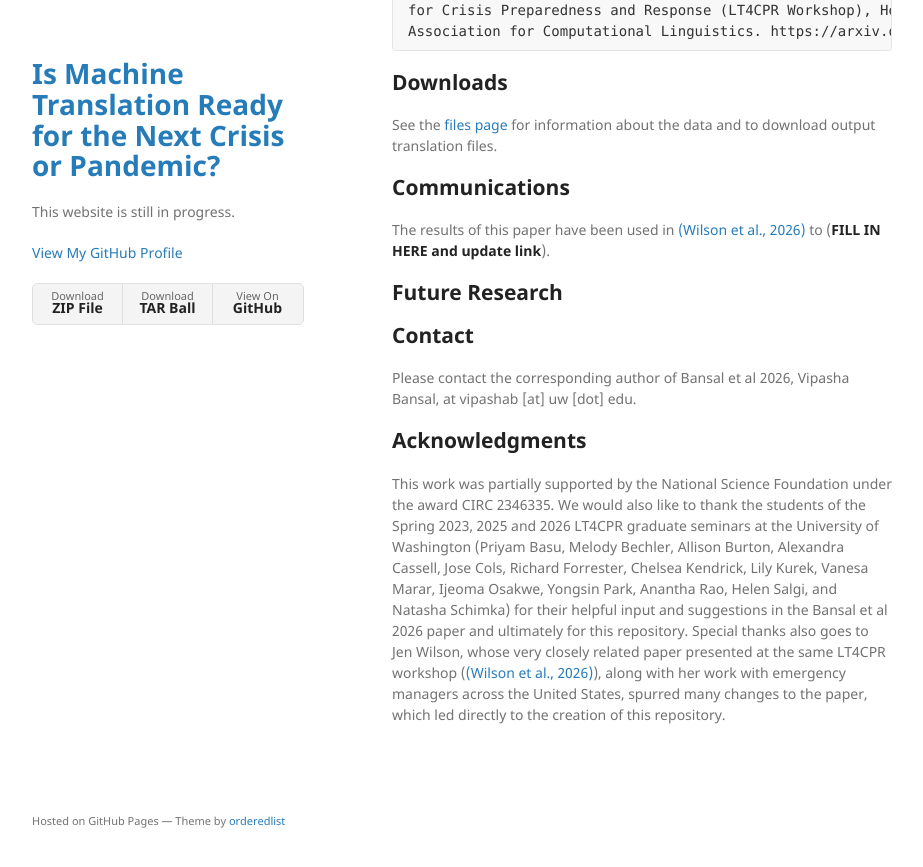
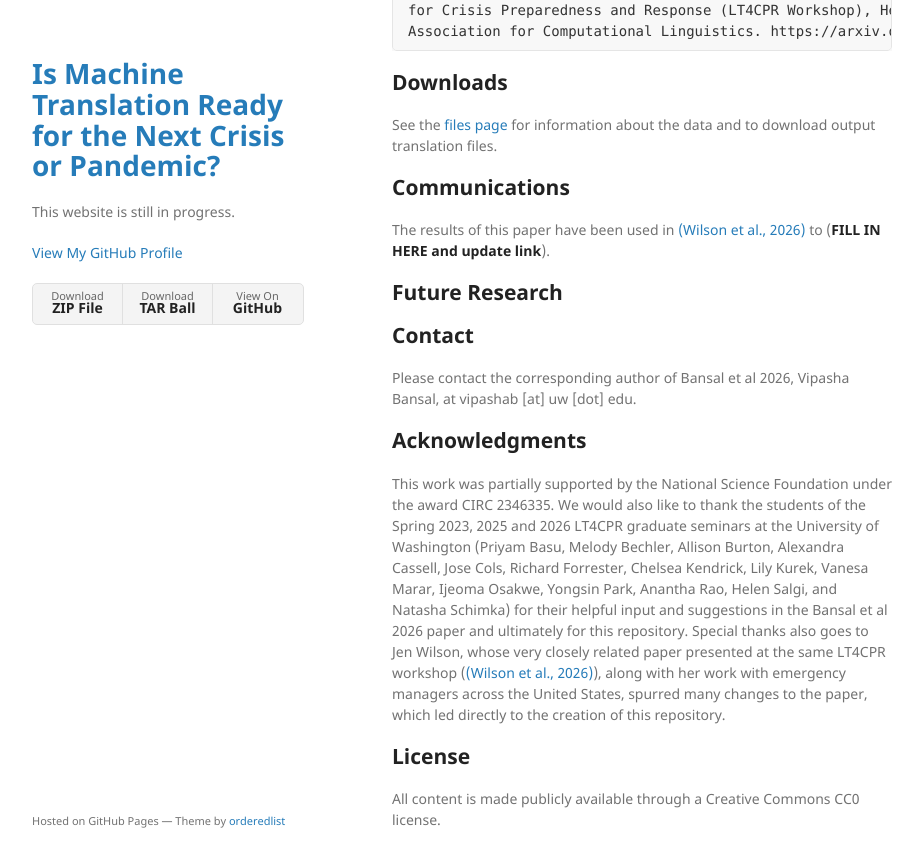
Before and after one commit to mt-crisis-ready/mt-crisis-ready.github.io, a Jekyll site: the page built from index.md, in a window 1280 px wide and 900 px high, scrolled down 967 px. Shown: the top 867 px of the window, without its empty margins (178-1101 px from the left). Built offline with Jekyll 4.4.1, drawn with Linux system fonts in a browser that asks for light colours.

Commit message:
Adding the license section

```diff
--- a/index.md
+++ b/index.md
@@ -33,3 +33,7 @@ Please contact the corresponding author of Bansal et al 2026, Vipasha Bansal, at
 
 This work was partially supported by the National Science Foundation under the award CIRC 2346335. We would also like to thank the students of the Spring 2023, 2025 and 2026 LT4CPR graduate seminars at the University of Washington (Priyam Basu, Melody Bechler, Allison Burton, Alexandra Cassell, Jose Cols, Richard Forrester, Chelsea Kendrick, Lily Kurek, Vanesa Marar, Ijeoma Osakwe, Yongsin Park, Anantha Rao, Helen Salgi, and Natasha Schimka) for their helpful input and suggestions in the Bansal et al 2026 paper and ultimately for this repository. Special thanks also goes to Jen Wilson, whose very closely related paper presented at the same LT4CPR workshop ([(Wilson et al., 2026)](https://arxiv.org/abs/2601.10082)), along with her
 work with emergency managers across the United States, spurred many changes to the paper, which led directly to the creation of this repository.
+
+## **License**
+
+All content is made publicly available through a Creative Commons CC0 license.
```
